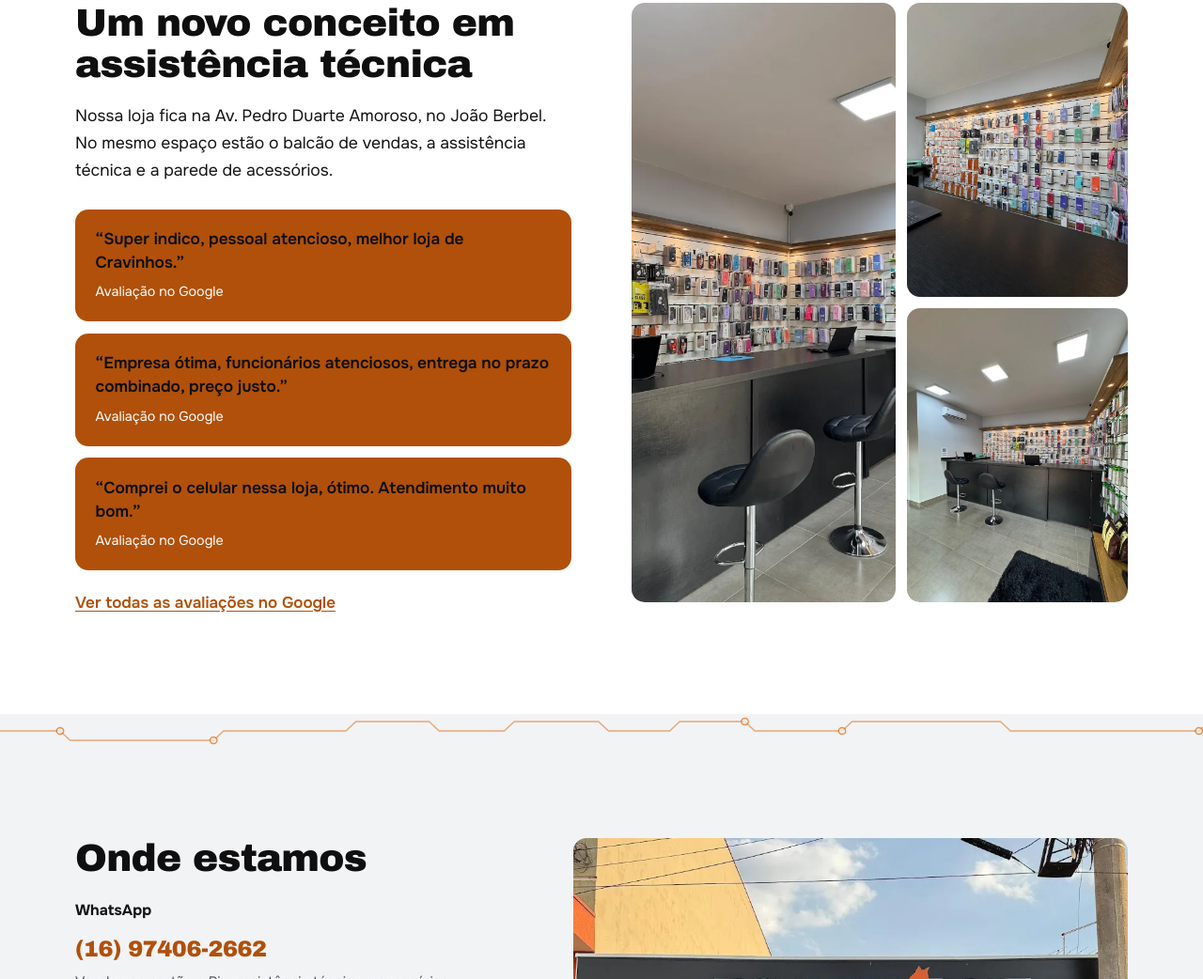
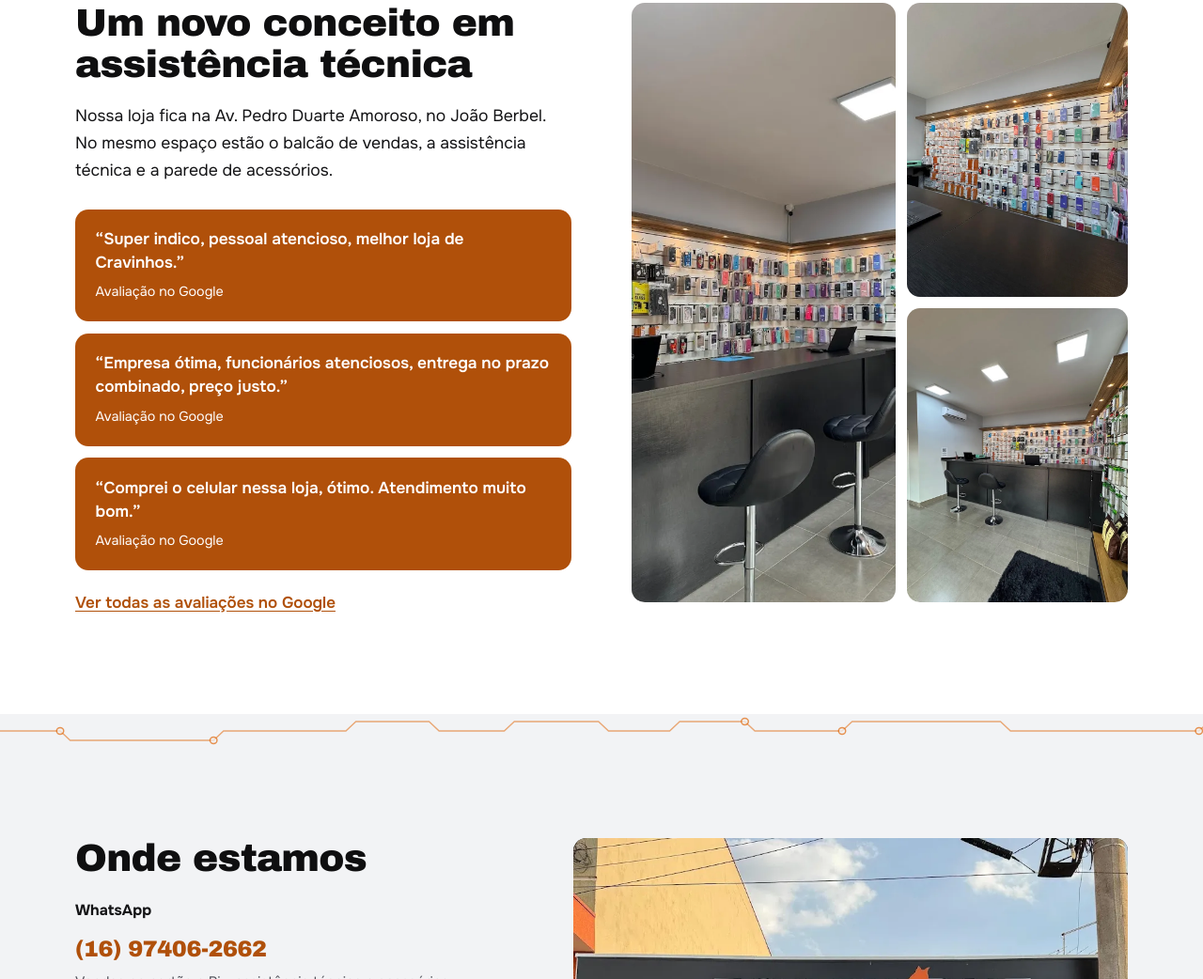
Before and after one commit to Xedouzi/fox-phone, a plain HTML site: page index.html in a window 1280 px wide. Shown: the part 4696-5738 px from the top of the page at 94% size. Drawn offline with Linux system fonts and the light colour scheme; a web font is replaced by a local one.

Commit message:
Texto das avaliações em branco
Co-Authored-By: Claude Opus 5.5 <noreply@anthropic.com>

```diff
--- a/index.html
+++ b/index.html
@@ -325,7 +325,7 @@
   .fotos figure:first-child { aspect-ratio: auto; }
   .avaliacoes { display: grid; gap: .8rem; margin-top: .6rem; }
   .avaliacao { padding: 1.2rem 1.35rem; background: var(--laranja-texto); color: #fff; border-radius: var(--raio); }
-  .avaliacao p { font-size: 1.08rem; line-height: 1.45; font-weight: 600; color: var(--preto); }
+  .avaliacao p { font-size: 1.08rem; line-height: 1.45; font-weight: 600; }
   .avaliacao footer { margin-top: .45rem; color: #fff; font-size: .9rem; }
   .avaliacoes-link { font-weight: 600; min-height: 44px; display: inline-flex; align-items: center; }
   @media (max-width: 860px) { .loja-grade { grid-template-columns: minmax(0, 1fr); } }
```
